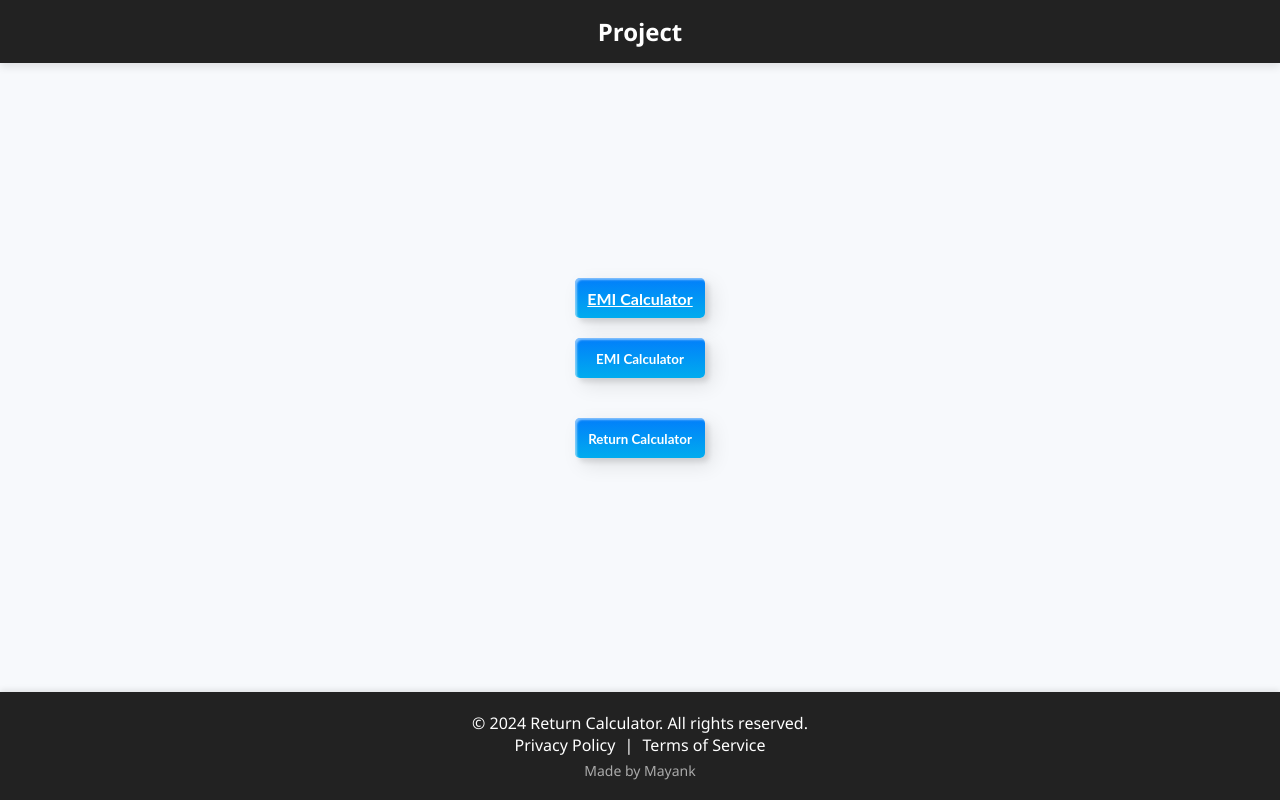
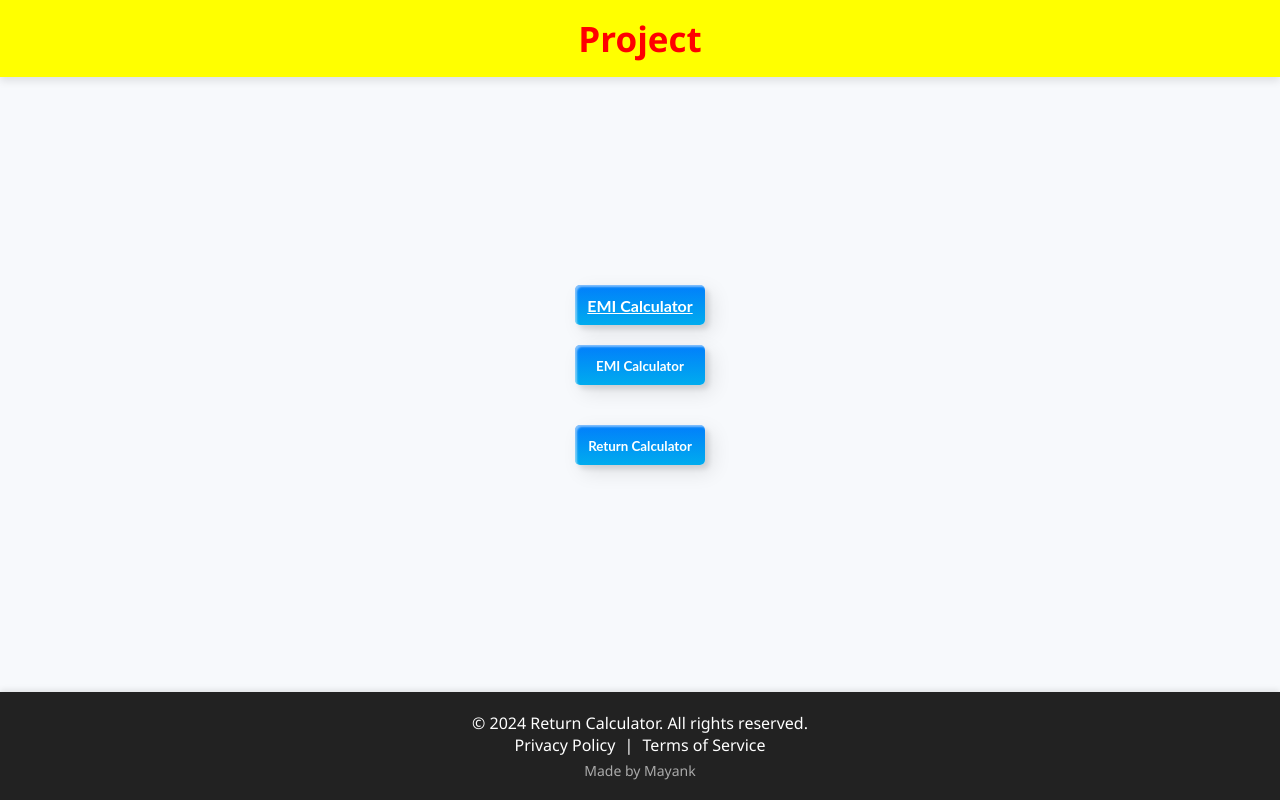
Before and after one commit to mayank2d-se/emicalc, a plain HTML site: page index.html in a window 1280 px wide. Drawn offline with Linux system fonts and the light colour scheme.

Commit message:
Update index.html

```diff
--- a/index.html
+++ b/index.html
@@ -16,11 +16,11 @@
             color: #444;
         }
         .navbar {
-            background-color: #222;
+            background-color: yellow;
             padding: 15px 20px;
-            color: white;
+            color: red;
             text-align: center;
-            font-size: 24px;
+            font-size: 35px;
             font-weight: bold;
             box-shadow: 0 4px 8px rgba(0, 0, 0, 0.1);
         }
```
